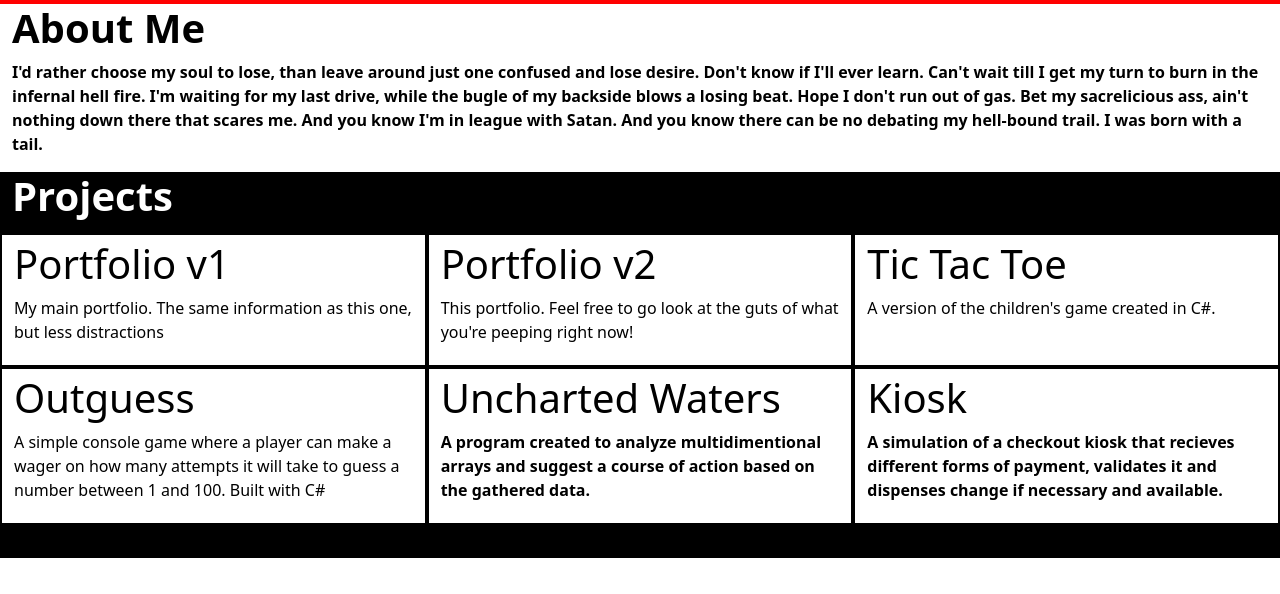
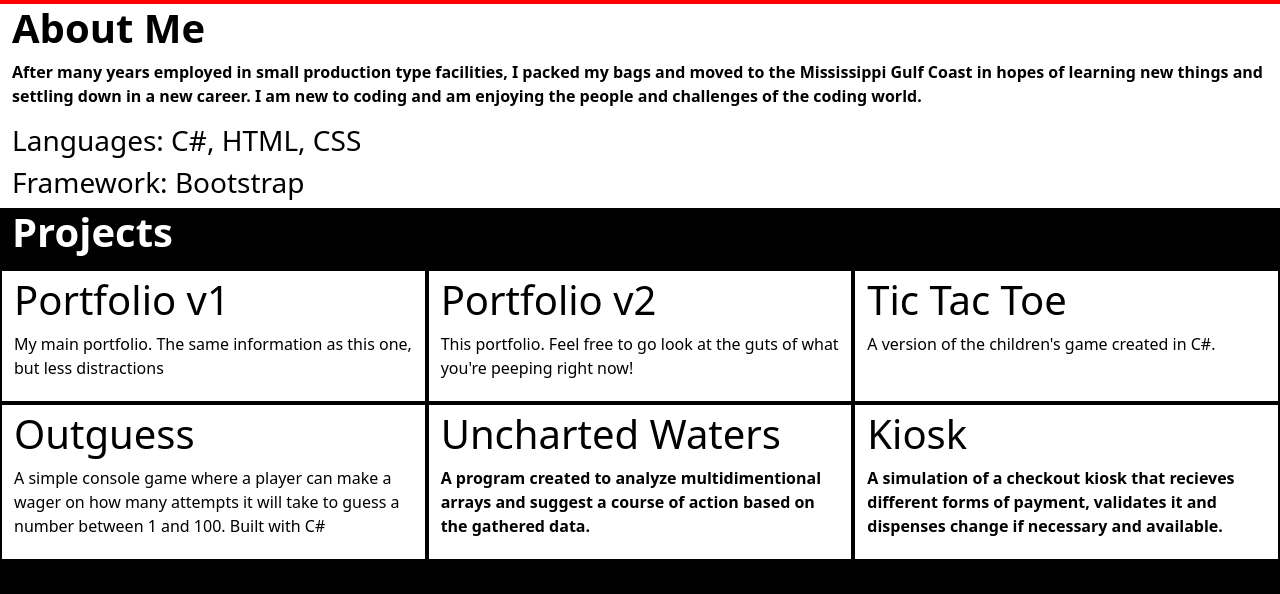
Before and after one commit to ScottSyverson/AnotherPortfolio, a plain HTML site: page index.html in a window 1280 px wide. Shown: the part 868-1462 px from the top of the page. Before the commit the page ends 1426 px from the top, so only its background shows below. Drawn offline with Linux system fonts and the light colour scheme.

Commit message:
updated about section

```diff
--- a/index.html
+++ b/index.html
@@ -60,24 +60,13 @@
 
     <div class="about container-fluid" id="about">
         <h1><b>About Me</b></h1>
-        <p><b>I'd rather choose my soul to lose,
-            than leave around just one confused
-            and lose desire.
-            Don't know if I'll ever learn.
-            Can't wait till I get my turn
-            to burn in the infernal hell fire.
-            I'm waiting for my last drive,
-            while the bugle of my backside
-            blows a losing beat.
-            Hope I don't run out of gas.
-            Bet my sacrelicious ass,
-            ain't nothing down there that scares me. And you know
-            I'm in league with Satan.
-            And you know
-            there can be no debating
-            my hell-bound trail.
-            I was born with a tail.</b></p>
+        <p><b>After many years employed in small production type facilities, I packed my bags and moved to the Mississippi Gulf Coast in hopes of learning new things and settling down in a new career. I am new to coding and am enjoying the people and challenges of the coding world. </b></p>
+        <h3> Languages: C#, HTML, CSS</h3>
+        <h3>Framework: Bootstrap</h3>
+
     </div><!--end about-->
+
+
 
     <div class="projects-header container-fluid">
         <h1><b>Projects</b></h1>
```
